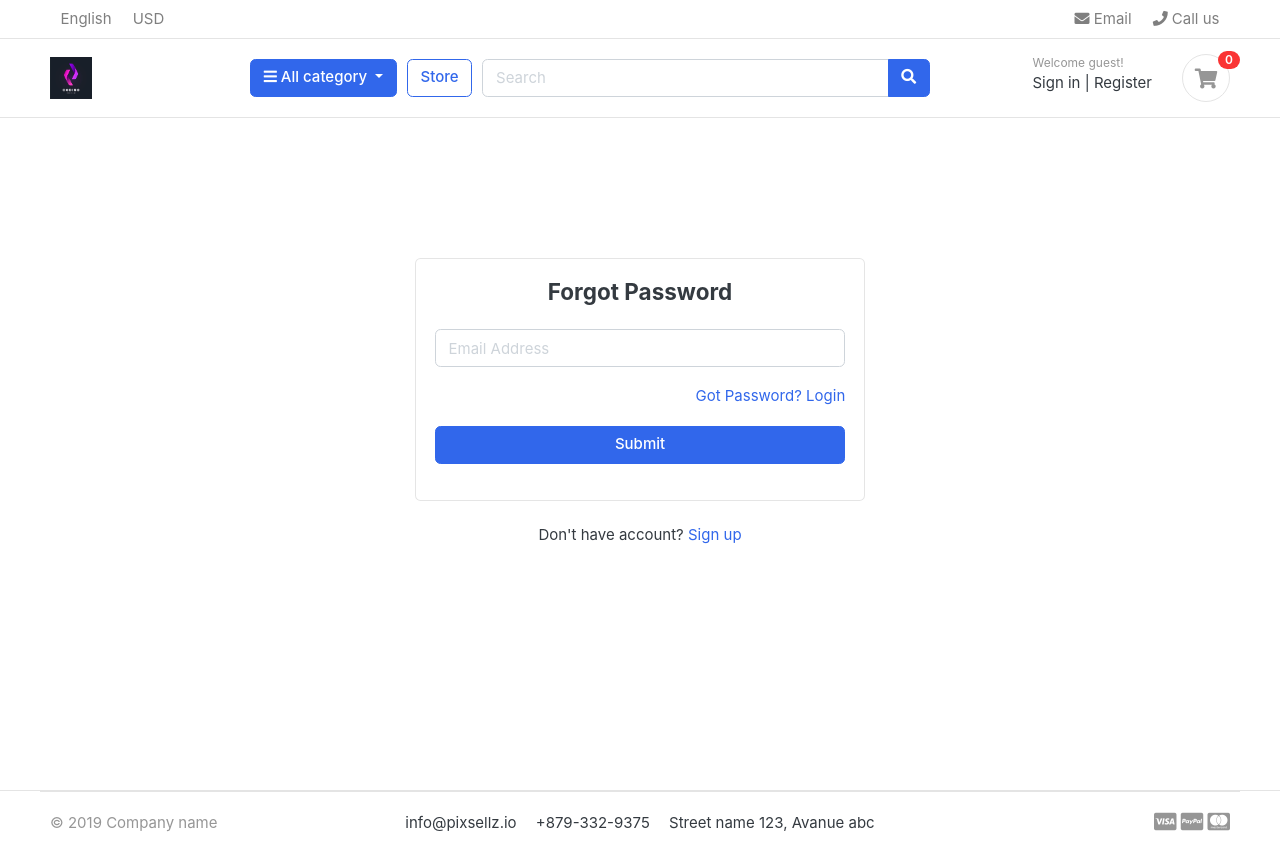
After one commit to horger89/e-commerce_store, a Django app: page /accounts/forgotPassword/ in a window 1280 px wide. The commit adds this page. Run offline with Django 3.2, Linux system fonts and the light colour scheme; data that the repository does not hold is empty; some libraries are stand-ins or nearby versions; some web fonts are replaced.

Commit message:
worked on password reset functionality

```diff
--- a/accounts/urls.py
+++ b/accounts/urls.py
@@ -8,4 +8,6 @@ urlpatterns = [
     path('dashboard/', views.dashboard, name = 'dashboard'),
     path('', views.dashboard, name = 'dashboard'),
     path('activate/<uidb64>/<token>', views.activate, name = 'activate'),
+    path('forgotPassword/', views.forgotPassword, name='forgotPassword'),
+    path('resetpassword_validate/<uidb64>/<token>', views.resetpassword_validate, name = 'resetpassword_validate'),
 ]
--- a/accounts/views.py
+++ b/accounts/views.py
@@ -32,7 +32,8 @@ def register(request):
             current_site = get_current_site(request)
             mail_subject = 'Please activate your account'
             message = render_to_string('accounts/account_verification_email.html', {
-                'user' : user,
+                #'user' : user,
+                'username' : user.first_name,
                 'domain' : current_site,
                 'uid' : urlsafe_base64_encode(force_bytes(user.pk)),
                 'token' : default_token_generator.make_token(user),
@@ -101,3 +102,36 @@ def activate(request, uidb64, token):
 @login_required(login_url = 'login')
 def dashboard(request):
     return render(request, 'accounts/dashboard.html')
+
+
+def forgotPassword(request):
+    if request.method == 'POST':
+        email = request.POST['email']
+        if Account.objects.filter(email=email).exists():
+            user = Account.objects.get(email__exact=email)
+
+            # Reset Password
+            current_site = get_current_site(request)
+            mail_subject = 'Reset Your Password'
+            message = render_to_string('accounts/reset_password_email.html', {
+                'username' : user.first_name,
+                'domain' : current_site,
+                'uid' : urlsafe_base64_encode(force_bytes(user.pk)),
+                'token' : default_token_generator.make_token(user),
+            })
+            to_email = email
+            send_email = EmailMessage(mail_subject, message, to=[to_email])
+            send_email.send()
+
+            messages.success(request, 'Password reset email has been sent to your email address')
+            return redirect('login')
+
+        else:
+            messages.error(request, 'Account does not exist!')
+            return redirect('forgotPassword')
+
+    return render(request, 'accounts/forgotPassword.html')
+
+
+def resetpassword_validate(request):
+    return HttpResponse('ok')
--- a/templates/accounts/account_verification_email.html
+++ b/templates/accounts/account_verification_email.html
@@ -1,6 +1,6 @@
 {% autoescape off %}
 
-Hi {{ user.frist_name }},
+Hi {{username}},
 
 Please click on the link bellow to activate your account.
 http://{{domain}}{% url 'activate' uidb64=uid token=token %}
--- /dev/null
+++ b/templates/accounts/forgotPassword.html
@@ -0,0 +1,38 @@
+{% extends 'base.html' %}
+
+{% block content %}
+
+<section class="section-conten padding-y" style="min-height:84vh">
+
+    <!-- ============================ COMPONENT LOGIN   ================================= -->
+
+        <div class="card mx-auto text-center" style="max-width: 450px; margin-top:100px;">
+          <div class="card-body">
+          <h4 class="card-title mb-4">Forgot Password</h4>
+          {% include 'includes/alerts.html' %}
+          <form action="{% url 'forgotPassword' %}" method="POST">
+            {% csrf_token %}
+              <div class="form-group">
+                 <input type="email" class="form-control" placeholder="Email Address" name="email" >
+              </div> <!-- form-group// -->
+
+
+              <div class="form-group">
+                  <a href="{% url 'login' %}" class="float-right">Got Password? Login</a>
+
+              </div> <!-- form-group form-check .// -->
+              <div class="form-group">
+                  <button type="submit" class="btn btn-primary btn-block"> Submit  </button>
+              </div> <!-- form-group// -->
+          </form>
+          </div> <!-- card-body.// -->
+        </div> <!-- card .// -->
+
+         <p class="text-center mt-4">Don't have account? <a href="{% url 'register' %}">Sign up</a></p>
+         <br><br>
+
+ </section>
+    <!-- ========================= SECTION CONTENT END// ========================= -->
+
+
+{% endblock %}
```
Also changed, not shown: templates/accounts/reset_password_email.html (added, +10 -0 lines).
